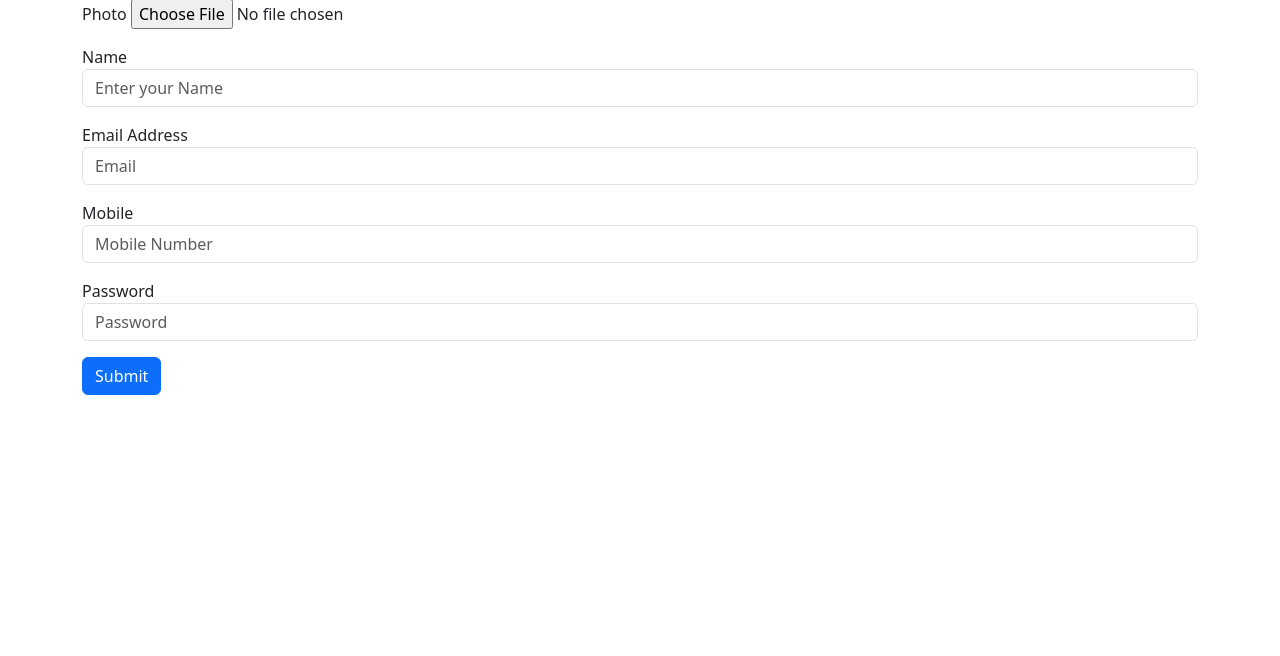
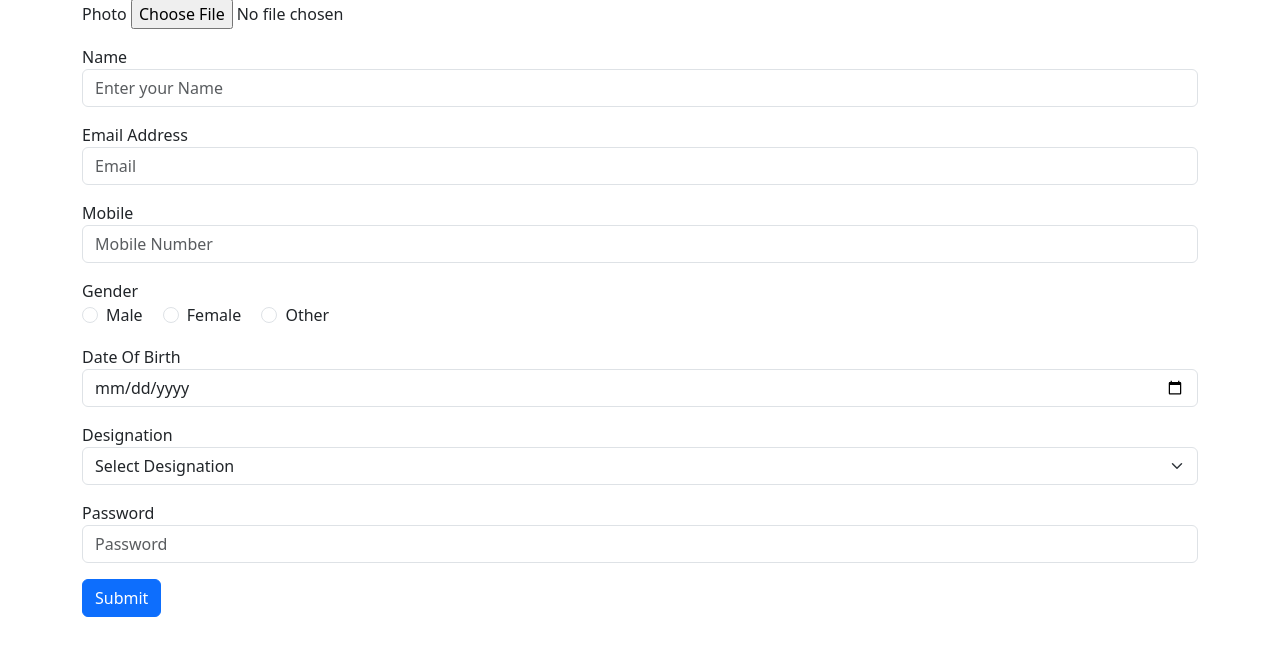
Before and after one commit to imatationcode/Database-CRUD-Web, a PHP site: page / in a window 1280 px wide. Shown: the part 49-705 px from the top of the page. Run offline with PHP 8.4, Linux system fonts and the light colour scheme.

Commit message:
date fo birth and radio button for grnder added

```diff
--- a/index.php
+++ b/index.php
@@ -9,10 +9,14 @@ if(isset($_POST['submit']))
     $name=$_POST['name'];
     $email=$_POST['email'];
     $mobile=$_POST['mobile'];
+    $gender = $_POST['gender'];
+    $dob =$_POST['dob'];
     $password=$_POST['password'];
+    $designation = $_POST['designation'];
 
-    $sql = "INSERT INTO empdetails (photo , name, email, mobile, password)
-    VALUES ('$folder','$name', '$email', '$mobile', '$password')";
+    $sql = "INSERT INTO empdetails (photo , name, Email, Mobile, gender,date_Of_Birth,designation, password)
+    VALUES ('$folder','$name', '$email', '$mobile', '$gender' ,'$dob','$designation', '$password')";
+
 
     $result = mysqli_query($conn, $sql);
 
@@ -37,7 +41,7 @@ if(isset($_POST['submit']))
         <form method="post" enctype="multipart/form-data" onsubmit="return validateForm()">
         <div class="mb-3">
                 <label>Photo</label>
-                <input type="file" name="image" autocomplete="off" required>
+                <input type="file" name="image" autocomplete="off">
             </div>
             <div class="mb-3">
                 <label>Name</label>
@@ -51,6 +55,36 @@ if(isset($_POST['submit']))
                 <label>Mobile</label>
                 <input type="text" class="form-control" placeholder="Mobile Number" name="mobile" autocomplete="off" required>
             </div>
+
+            <div class="mb-3">
+                <label>Gender</label><br>
+                <div class="form-check form-check-inline">
+                    <input class="form-check-input" type="radio" name="gender" id="male" value="Male" required>
+                    <label class="form-check-label" for="male">Male</label>
+                </div>
+                <div class="form-check form-check-inline">
+                    <input class="form-check-input" type="radio" name="gender" id="female" value="Female">
+                    <label class="form-check-label" for="female">Female</label>
+                </div>
+                <div class="form-check form-check-inline">
+                    <input class="form-check-input" type="radio" name="gender" id="other" value="Other">
+                    <label class="form-check-label" for="other">Other</label>
+                </div>
+            </div>
+            <div class="mb-3">
+                <label>Date Of Birth</label>
+                <input type="date" class="form-control"  name ="dob" autocomplete="off" required>
+            </div>
+            <div class="mb-3">
+                <label>Designation</label>
+                <select class="form-select" name="designation" required>
+                    <option value="">Select Designation</option>
+                    <option value="Web Developer">Web Developer</option>
+                    <option value="App Developer">App Developer</option>
+                    <option value="Inter">Intern</option>
+                </select>
+            </div>
+
             <div class="mb-3">
                 <label>Password</label>
                 <input type="password" class="form-control" placeholder="Password" name="password" autocomplete="off" required>
--- a/validation.js
+++ b/validation.js
@@ -14,5 +14,14 @@ function validateForm() {
         return false;
     }
 
+    const dobInput = document.getElementById('dob').value;
+    const today = new Date();
+    const selectedDate = new Date(dobInput);
+    const eighteenYearsAgo = new Date(today.getFullYear() - 18, today.getMonth(), today.getDate());
+
+    if (selectedDate > eighteenYearsAgo) {
+        alert('Please select a date at least 18 years ago for Date of Birth.');
+        return false;
+    }
     return true;
 }
```
Also changed, not shown: display.php (+8 -2 lines), pics/0d7bd37dbc2d1c02291646defa2485f3.jpg (added), pics/3217a2198a16ada4a2d75d8baade91b7.jpg (added), pics/62152389ae5f6690e9fbf28194306d25.jpg (added), pics/7ef0506c88f509291fb2be6c005907d4.jpg (added), pics/GUMCA.png (added), pics/e90ef7673c573a1a80fe5712a7d14476.jpg (added).
